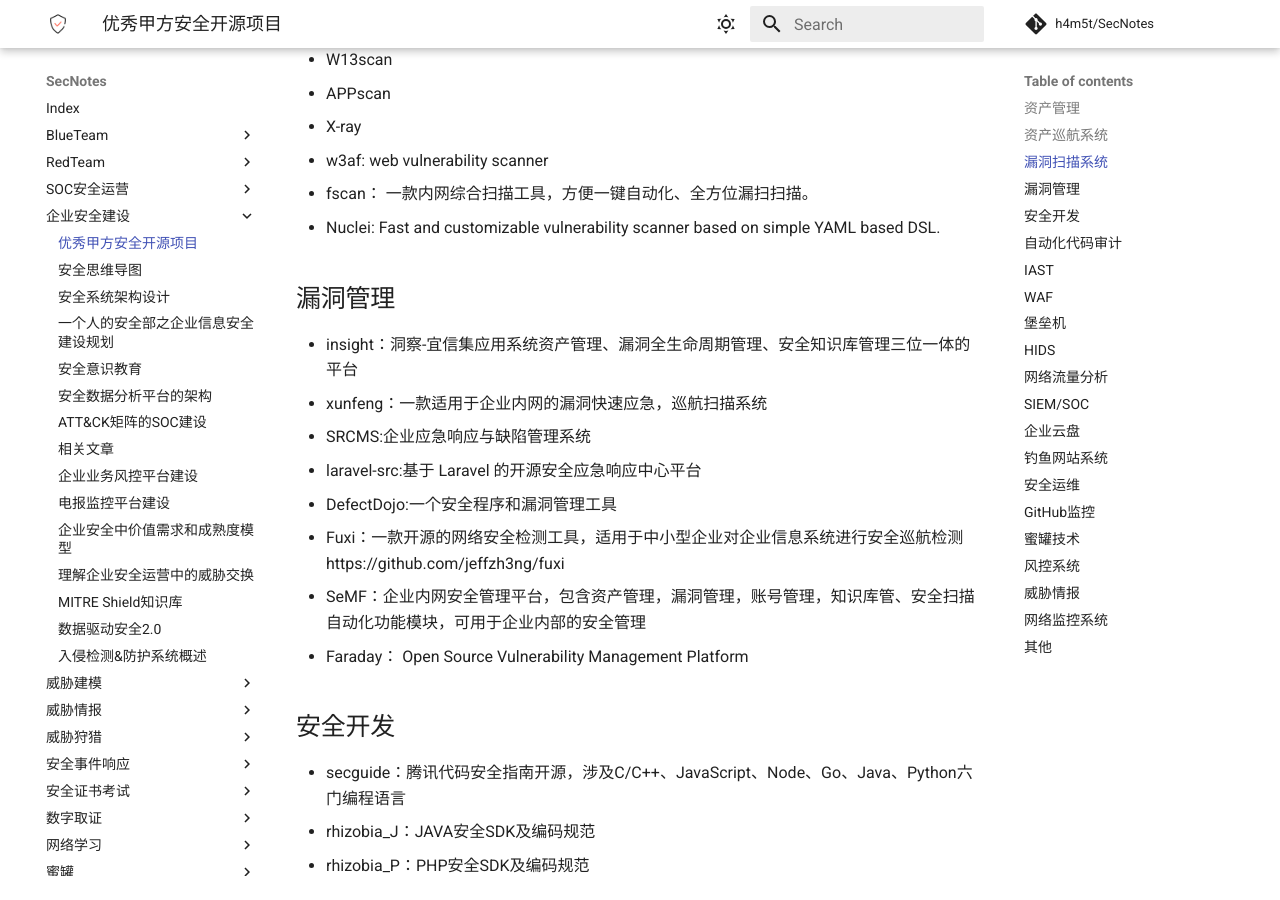
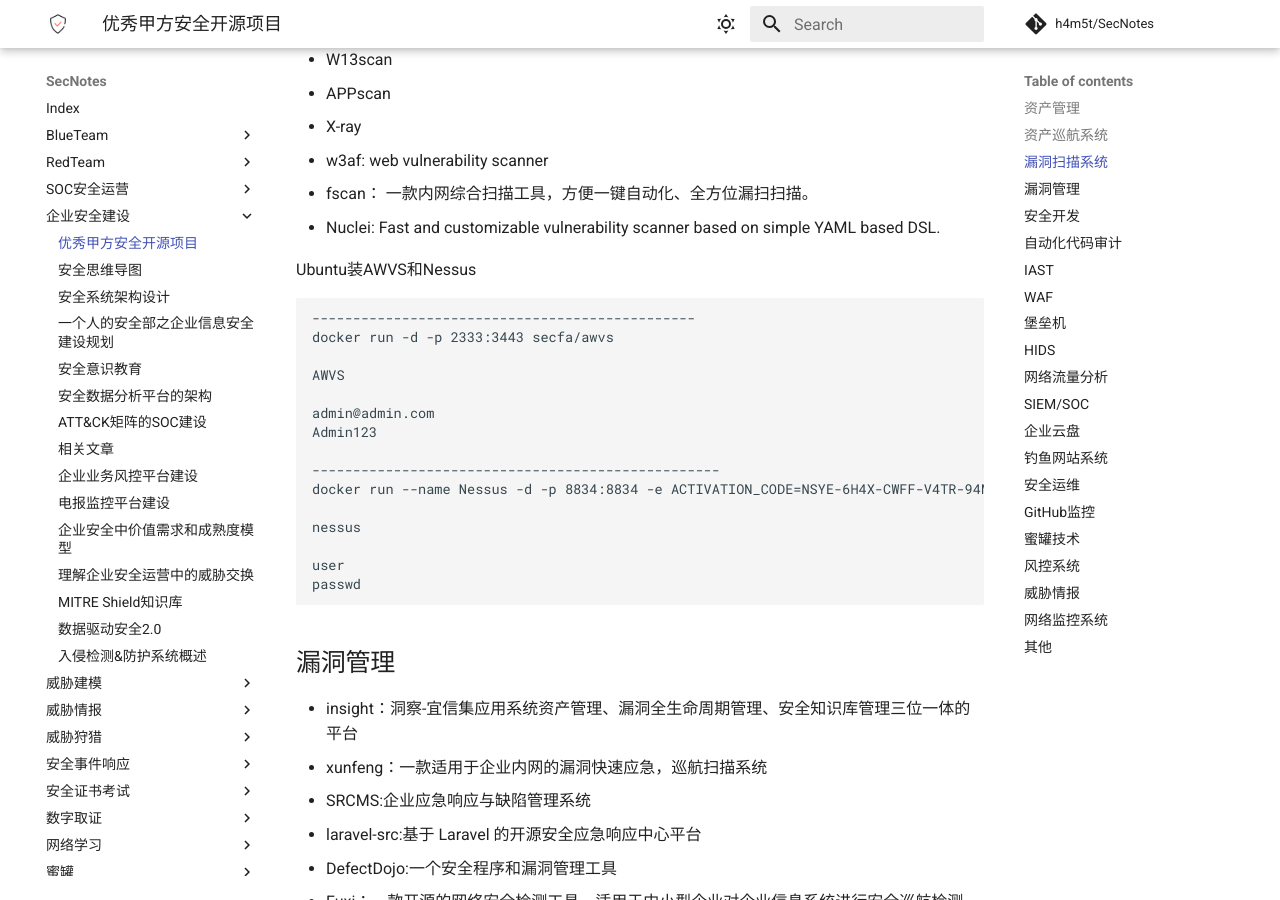
Before and after one commit to h4m5t/SecNotes, an MkDocs documentation site: the page built from docs/企业安全建设/0x01security_projects.md, in a window 1280 px wide and 900 px high, scrolled down 1103 px. Built offline with MkDocs 1.6.1 and Material for MkDocs 9.7.7, drawn with Linux system fonts in a browser that asks for light colours; comment, search, counter and statistics services are not loaded.

Commit message:
Update 0x01security_projects.md

````diff
--- a/docs/企业安全建设/0x01security_projects.md
+++ b/docs/企业安全建设/0x01security_projects.md
@@ -35,6 +35,27 @@
 -   w3af: web vulnerability scanner
 -   fscan： 一款内网综合扫描工具，方便一键自动化、全方位漏扫扫描。
 -   Nuclei: Fast and customizable vulnerability scanner based on simple YAML based DSL.
+
+
+Ubuntu装AWVS和Nessus
+
+```
+-----------------------------------------------
+docker run -d -p 2333:3443 secfa/awvs
+
+AWVS
+
+admin@admin.com
+Admin123
+
+--------------------------------------------------
+docker run --name Nessus -d -p 8834:8834 -e ACTIVATION_CODE=NSYE-6H4X-CWFF-V4TR-94MT -e USERNAME=admin -e PASSWORD=passwd tenableofficial/nessus
+
+nessus
+
+user
+passwd
+```
 
 ## 漏洞管理
 
````
